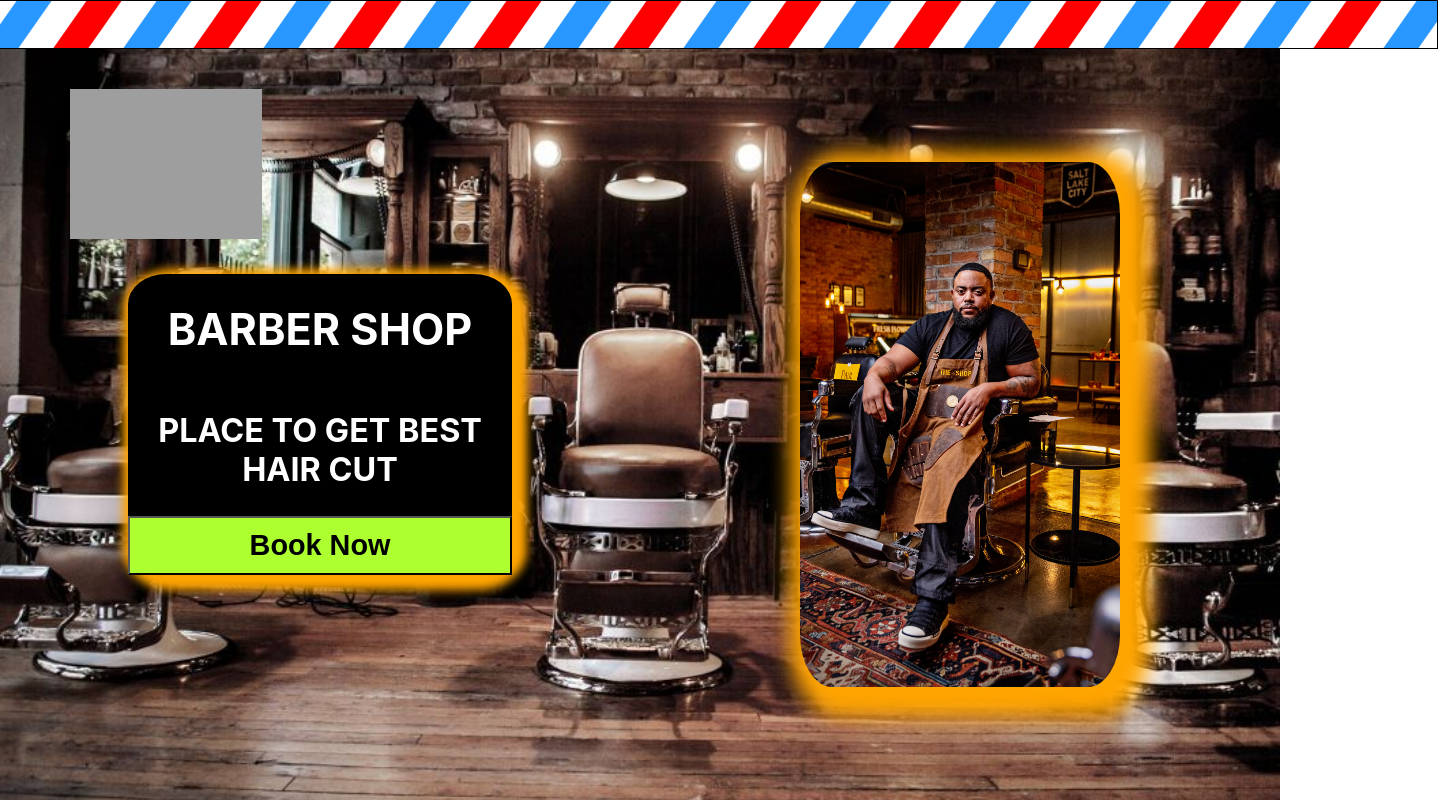
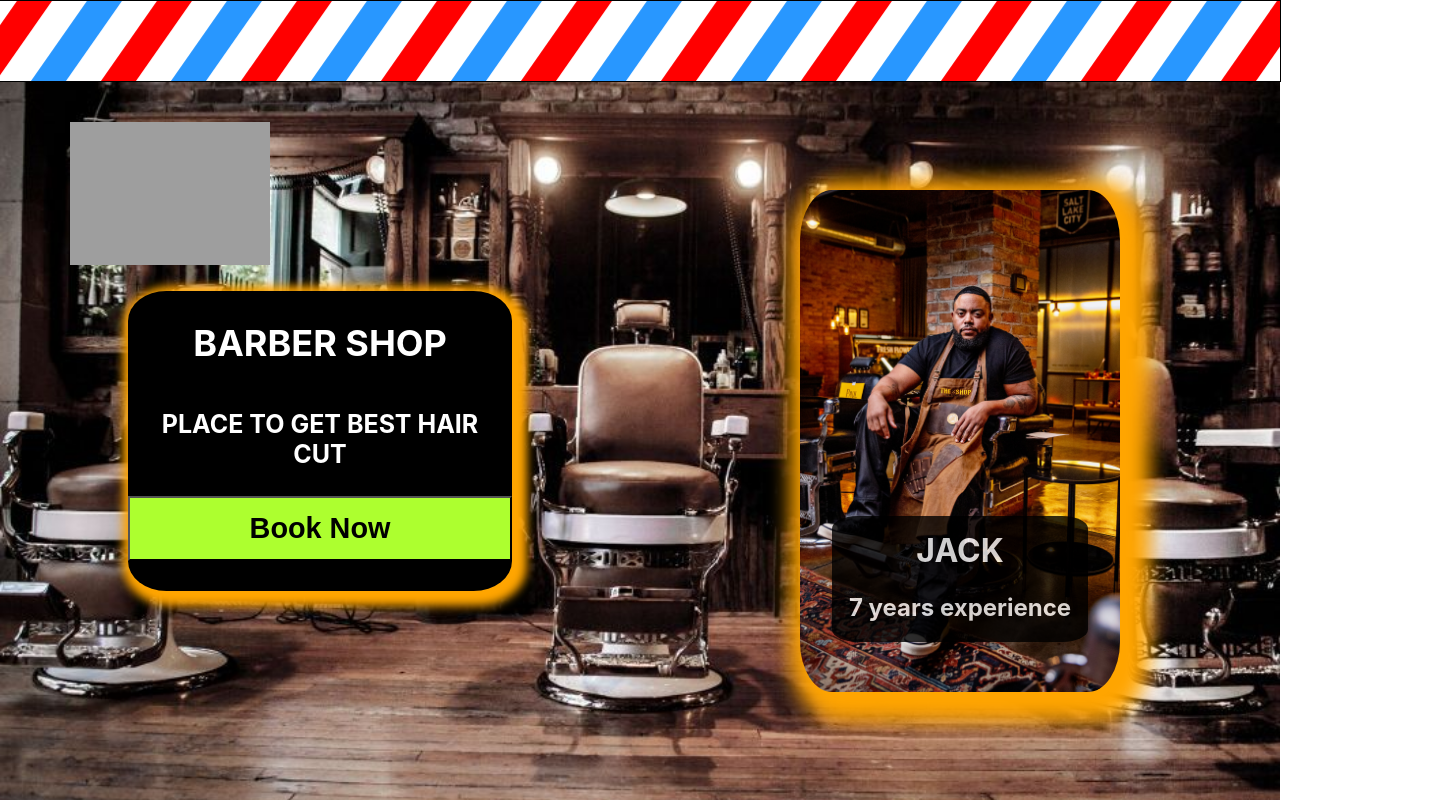
Before and after one commit to MohamedYassineBenomar/barber-booking, a React (Create React App) app: page / in a window 1280 px wide. Shown: the whole page, 1438 px wide, since content can reach past the window. Built offline with nearby package versions, Linux system fonts and the light colour scheme; grey boxes are pictures that could not be loaded.

Commit message:
add slider text

```diff
--- a/src/App.scss
+++ b/src/App.scss
@@ -1,4 +1,6 @@
 .App {
   margin: 0;
+  width: 100%;
+  height: 100%;
   text-align: center;
 }
--- a/src/components/Barberpole/Barberpole.scss
+++ b/src/components/Barberpole/Barberpole.scss
@@ -7,11 +7,10 @@
 }
 
 #Barberpole-container {
-    flex: 0.5;
+    flex: 1;
     display: flex;
-    gap: 0;
     height: 60px;
-    width: 199.27vh;
+    width: 100%;
     background-color: white;
     border: 1px solid black;
     position: relative;
@@ -36,6 +35,7 @@
                 transform: rotate(35deg);
                 height: 200%;
                 width: 35px;
+                min-width:35px ;
             }
             .redpole {
                 background-color: red;
--- a/src/containers/Maincontainer.js
+++ b/src/containers/Maincontainer.js
@@ -1,7 +1,7 @@
 import React from 'react'
 import './Maincontainer.scss'
 import Barberpole from '../components/Barberpole/Barberpole';
-import barberImage from '../barber-zurich.jpg';
+
 
 function Maincontainer() {
   const handleBookingPoopup = () => {
@@ -19,17 +19,30 @@ function Maincontainer() {
 
           </div>
             <div id='body-container-left-content'>
-              <div id='barber-logo'>
+              <div id="left-content">
 
+                <span id='left-content-title'> <strong>BARBER SHOP</strong></span>
+                <span id='left-content-text'><strong>PLACE TO GET BEST HAIR CUT</strong></span>
+                <button id='booking-btn' className='btns' onClick={handleBookingPoopup}> <strong>Book Now</strong> </button>
               </div>
-              <h1> BARBER SHOP</h1>
-              <h2>PLACE TO GET BEST HAIR CUT</h2>
-              <button id='booking-btn' className='btns' onClick={handleBookingPoopup}> <strong>Book Now</strong> </button>
             </div>
           </div>
             <div id='body-container-right'>
               <div id='body-container-right-content'>
+                <div id='body-container-right-content-container'>
+                  <div id='body-container-right-content-silder-left'>
 
+                  </div>
+                  <div id='body-container-right-content-silder-right'>
+
+                  </div>
+                  <div id='body-container-right-content-text'>
+                    <div id='body-container-right-content-text-container'>
+                      <span id='body-container-right-content-text-title'><strong>JACK</strong></span>
+                      <span id='body-container-right-content-text-paragraph'><strong>7 years experience</strong></span>
+                    </div>
+                  </div>
+                </div>
               </div>
 
             </div>
--- a/src/containers/Maincontainer.scss
+++ b/src/containers/Maincontainer.scss
@@ -14,13 +14,14 @@
     width: 100%;
     #body-container {
 
-        flex: 8;
+        flex: 9;
         height: 100%;
         width: 100%;
         margin: 0;
         #img-container {
 
             height: 100%;
+            width: 100%;
             object-fit: cover;
             #background-img {
                 width: 100%;
@@ -35,10 +36,10 @@
                 background-repeat: no-repeat;
                 width: 100%; /* Set a specific width for the div */
                 height: 100%; /* Set a specific height for the div */
-
+                background-color: red;
                 #body-container-left {
                     display: flex;
-                    gap: 50px;
+
                     justify-content: center;
                     align-items: center;
                     flex: 1;
@@ -55,26 +56,31 @@
                         top: 40px;
                         left: 70px;
                         height: 20%;
-                        width: 30%;
+                        width: 200px;
+                        min-width: 200px;
 
                     }
                     #body-container-left-content {
                         display: flex;
                         flex-direction: column;
                         justify-content: center;
+                        align-items: center;
                         position: absolute;
-
-
                         border-radius: 10%;
                         height: 40%;
                         width: 60%;
+                        min-height: 300px;
                         min-width: 300px;
-                        min-height: 300px;
                         background-color: black;
                         box-shadow: 5px 5px 10px 10px orange;
                         color: white;
                         font-size: 21.6px;
-
+                        #left-content {
+                            display: flex;
+                            flex-direction: column;
+                            background-color: black;
+                            width: 100%;
+                            height: 80%;
                             #barber-logo {
                                 visibility: hidden;
                                 position: absolute;
@@ -87,12 +93,27 @@
                                 width: 250px;
 
                             }
-
+                            #left-content-text {
+                                flex: 1.5;
+                                width: 85%;
+                                font-size: 25px;
+                                text-align: center;
+                                margin: auto;
+                            }
+                            #left-content-title {
+                                flex: 1.5;
+                                width: 90%;
+                                font-size: 36px;
+                                text-align: center;
+                                margin: auto;
+                            }
                             #booking-btn {
-
+                                flex: 1;
+                                width: 100%;
                                 height: 64.8px;
                                 font-size: 28.8px;
                                 background-color: greenyellow;
+                            }
                         }
                     }
 
@@ -113,14 +134,64 @@
                         background-size: cover;
                         background-position: center;
                         background-repeat: no-repeat;
-                        min-height: 330px;
+                        min-height: 300px;
                         min-width: 300px;
                         border-radius: 10%;
                         height: 70%;
                         width: 50%;
                         background-color: black;
                         box-shadow: 10px 10px 20px 20px orange;
+                        #body-container-right-content-container {
+                            display: flex;
+                            height: 100%;
+                            width: 100%;
+                            position: relative;
+                            #body-container-right-content-text {
+                                display: flex;
+                                flex-direction: column;
+                                justify-content: center;
+                                align-items: center;
+                                position: absolute;
+                                left: 10%;
+                                bottom: 10%;
+                                height: 25%;
+                                width: 80%;
+                                opacity: 80%;
+                                border-radius: 10%;
+                                background-color: black;
+                                #body-container-right-content-text-container {
+                                    display: flex;
+                                    flex-direction: column;
+                                    justify-content: center;
+                                    align-items: center;
+                                    height: 90%;
+                                    width: 95%;
 
+                                    #body-container-right-content-text-title {
+                                        display: flex;
+                                        align-items: center;
+                                        justify-content: center;
+                                        height: 100%;
+                                        flex: 1;
+                                        font-size: xx-large;
+                                        color: white;
+
+                                    }
+                                    #body-container-right-content-text-paragraph {
+                                        display: flex;
+                                        align-items: center;
+                                        justify-content: center;
+                                        height: 100%;
+                                        flex: 1;
+                                        font-size: x-large;
+                                        color: white;
+                                    }
+                                }
+                            }
+                            /*#body-container-right-content-silder-left {
+
+                            }*/
+                        }
                     }
 
 
@@ -134,10 +205,15 @@
 }
 
 
+
+
 @media (max-width: 640px) {
     #body-container {
       display: flex;
       flex-direction: column;
       margin: auto;
     }
+    #logo-container {
+        display: none;
     }
+  }
--- a/src/index.scss
+++ b/src/index.scss
@@ -5,4 +5,5 @@ body {
     sans-serif;
   -webkit-font-smoothing: antialiased;
   -moz-osx-font-smoothing: grayscale;
+
 }
```
Lines whose indentation alone changed are shown as unchanged.
